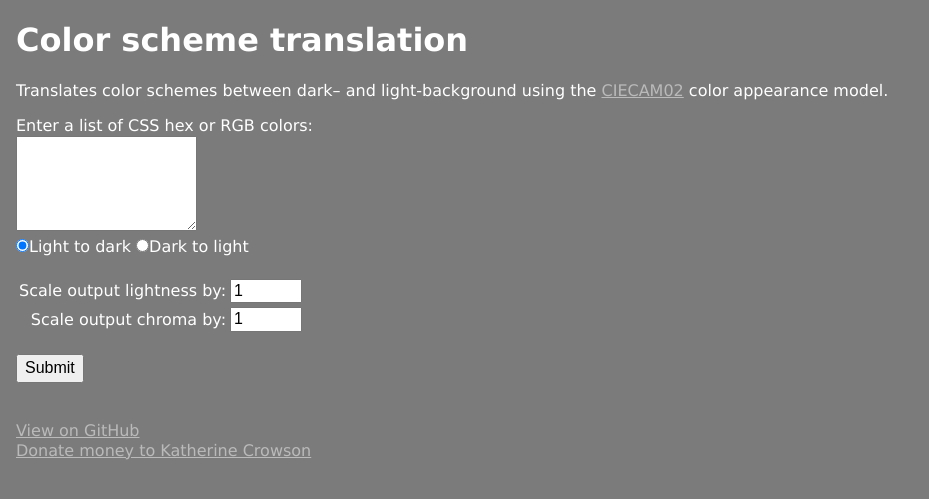
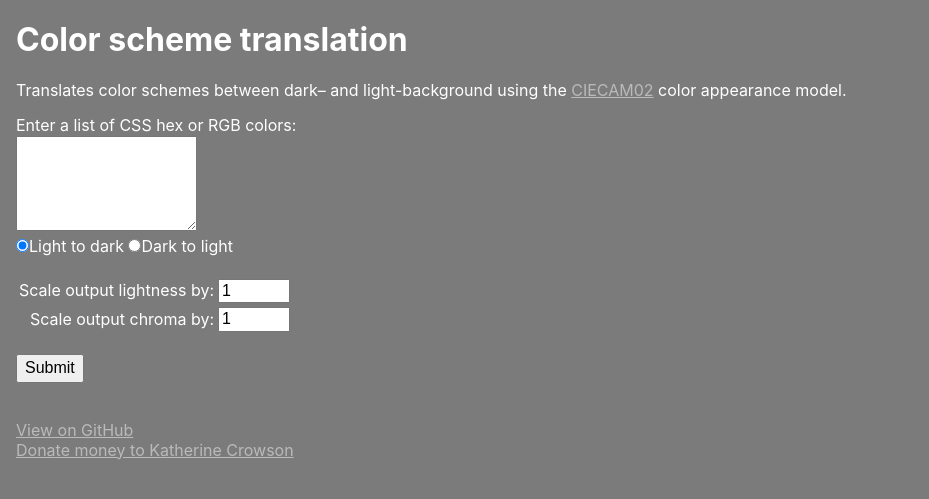
Before and after one commit to crowsonkb/color_schemer, a Flask app: page / in a window 1280 px wide. Shown: the top 499 px of the page, without its empty margins (0-929 px from the left). Run offline with Flask 2, Linux system fonts and the light colour scheme; parts of the project's set-up code (start-up, migrations or seed data) failed here and were passed over.

Commit message:
Correct CSS fonts for systems without SF installed locally

```diff
--- a/static/main.css
+++ b/static/main.css
@@ -5,7 +5,7 @@ a:link, a:visited, a:hover, a:active {
 body {
     background-color: rgb(123, 123, 123);  /* 20% gray */
     color: rgb(255, 255, 255);
-    font-family: "SF UI Text", "Lucida Grande", Helvetica, Arial, sans-serif;
+    font-family: -apple-system, BlinkMacSystemFont, "Helvetica Neue", "Lucida Grande", Arial, sans-serif;
     line-height: 1.2;
 }
 
@@ -30,7 +30,7 @@ td.demo {
 }
 
 textarea {
-    font-family: SF Mono, Consolas, monospace;
+    font-family: "SF Mono", Menlo, Consolas, monospace;
     font-size: 80%;
     line-height: 1.4;
 }
```
